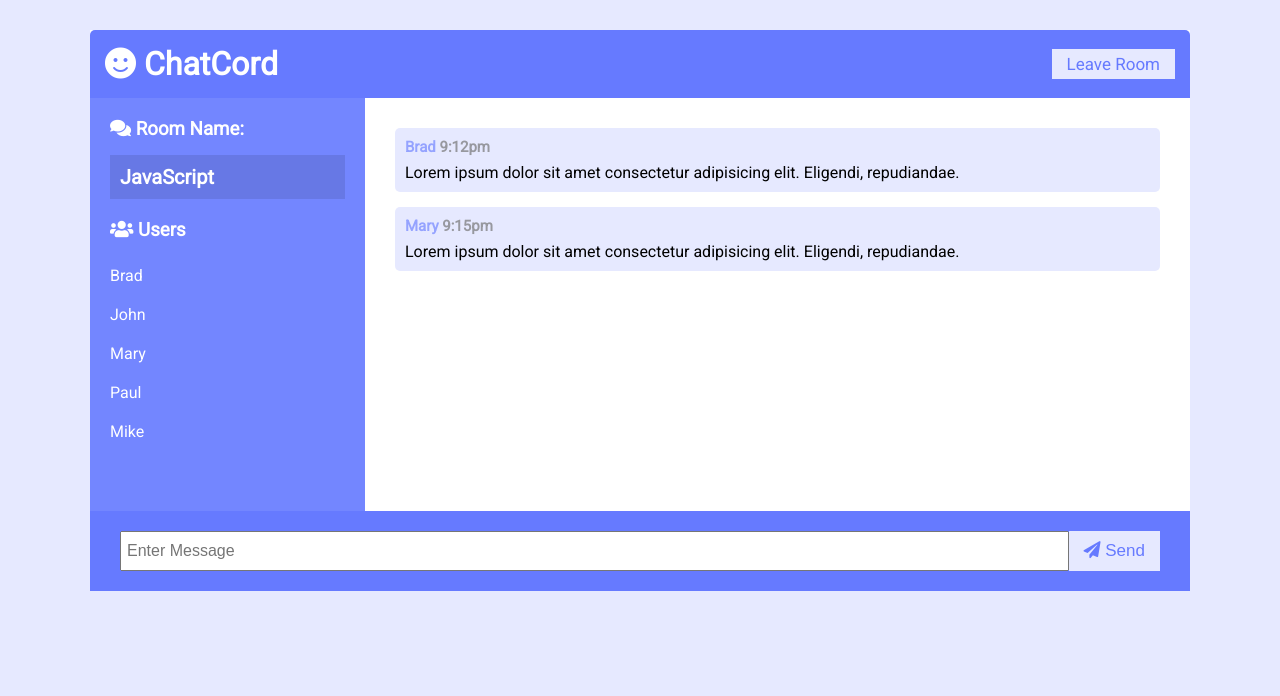
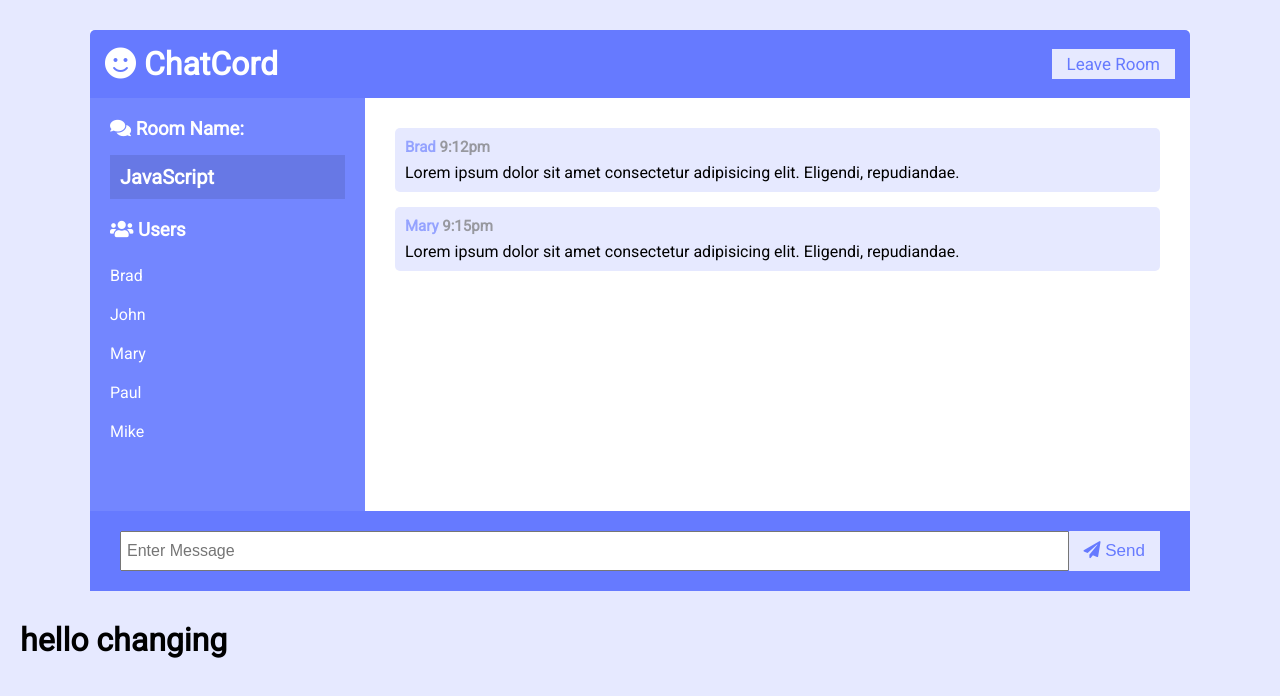
Before and after one commit to irakevine/SP-chartroom-with-websocket, a website: page __html__css/chat.html in a window 1280 px wide. Drawn offline with Linux system fonts and the light colour scheme.

Commit message:
adding word

```diff
--- a/__html__css/chat.html
+++ b/__html__css/chat.html
@@ -56,7 +56,9 @@
       </form>
     </div>
   </div>
-
+<div>
+  <h1>hello changing</h1>
+</div>
   <script src="js/main.js"></script>
 </body>
 </html>
```
